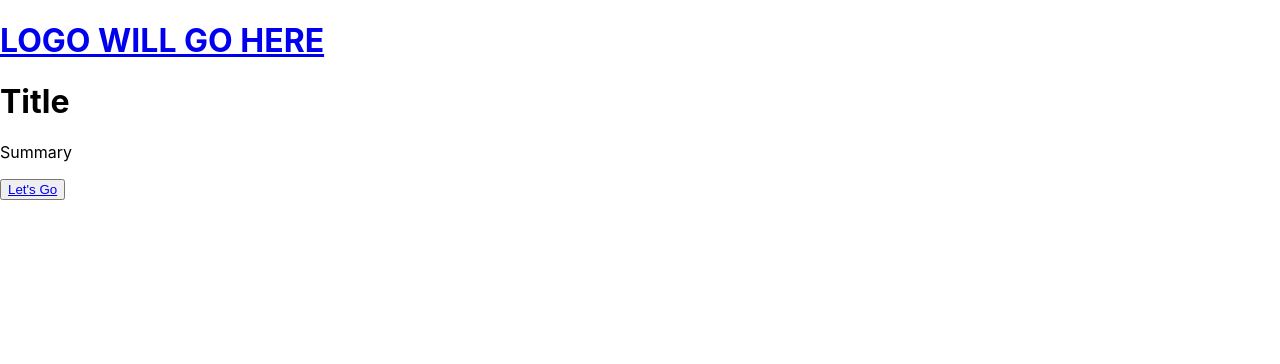
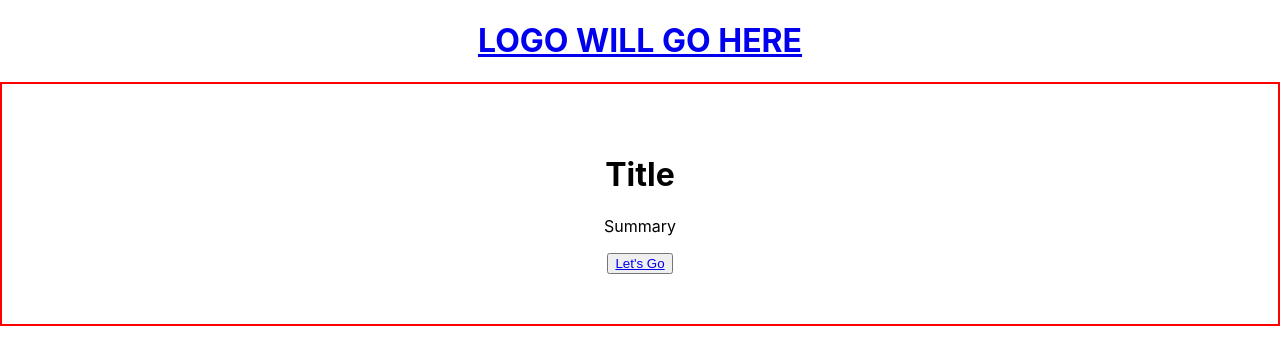
Before and after one commit to Andygurl5566/Be-better, a React (Create React App) app: page / in a window 1280 px wide. Shown: the top 364 px of the page. Built offline with nearby package versions, Linux system fonts and the light colour scheme.

Commit message:
Main Page has basic style

```diff
--- a/src/Components/HomePage.js
+++ b/src/Components/HomePage.js
@@ -7,13 +7,13 @@ function HomePage(){
     return (
         <>
 
-        <div>
-            <h1> Title </h1>
-            <p> Summary </p>
+        <div className="summary-container">
+            <div>
+                <h1> Title </h1>
+                <p> Summary </p>
+            </div>
+            <button><Link to="/main-page"> Let's Go </Link> </button>
         </div>
-
-        <button><Link to="/main-page"> Let's Go </Link> </button>
-
 
 
         </>
--- a/src/Components/Logo.js
+++ b/src/Components/Logo.js
@@ -3,7 +3,7 @@
 function Logo(){
     return(
         <>
-        <h1> LOGO WILL GO HERE </h1>
+        <h1 className = "logo"> LOGO WILL GO HERE </h1>
         </>
     )
 }
--- a/src/index.css
+++ b/src/index.css
@@ -11,6 +11,18 @@ code {
   font-family: source-code-pro, Menlo, Monaco, Consolas, 'Courier New',
     monospace;
 }
+.logo {
+  text-align: center ;
+}
+
+.summary-container {
+  text-align: center ;
+  padding-top: 50px;
+  padding-bottom: 50px;
+  border: red solid 2px;
+}
+
+
 
 .globalHeader {
   text-align: center;
```
